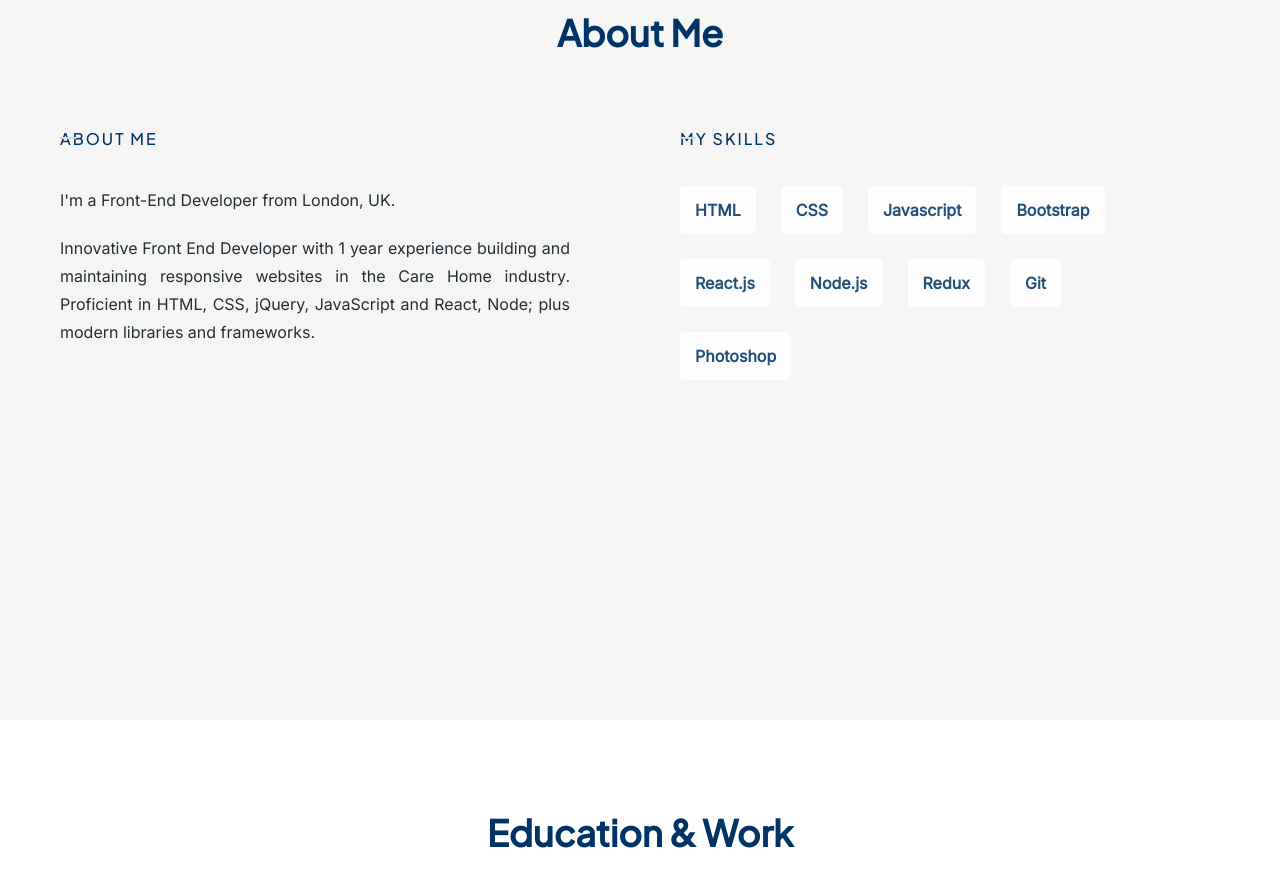
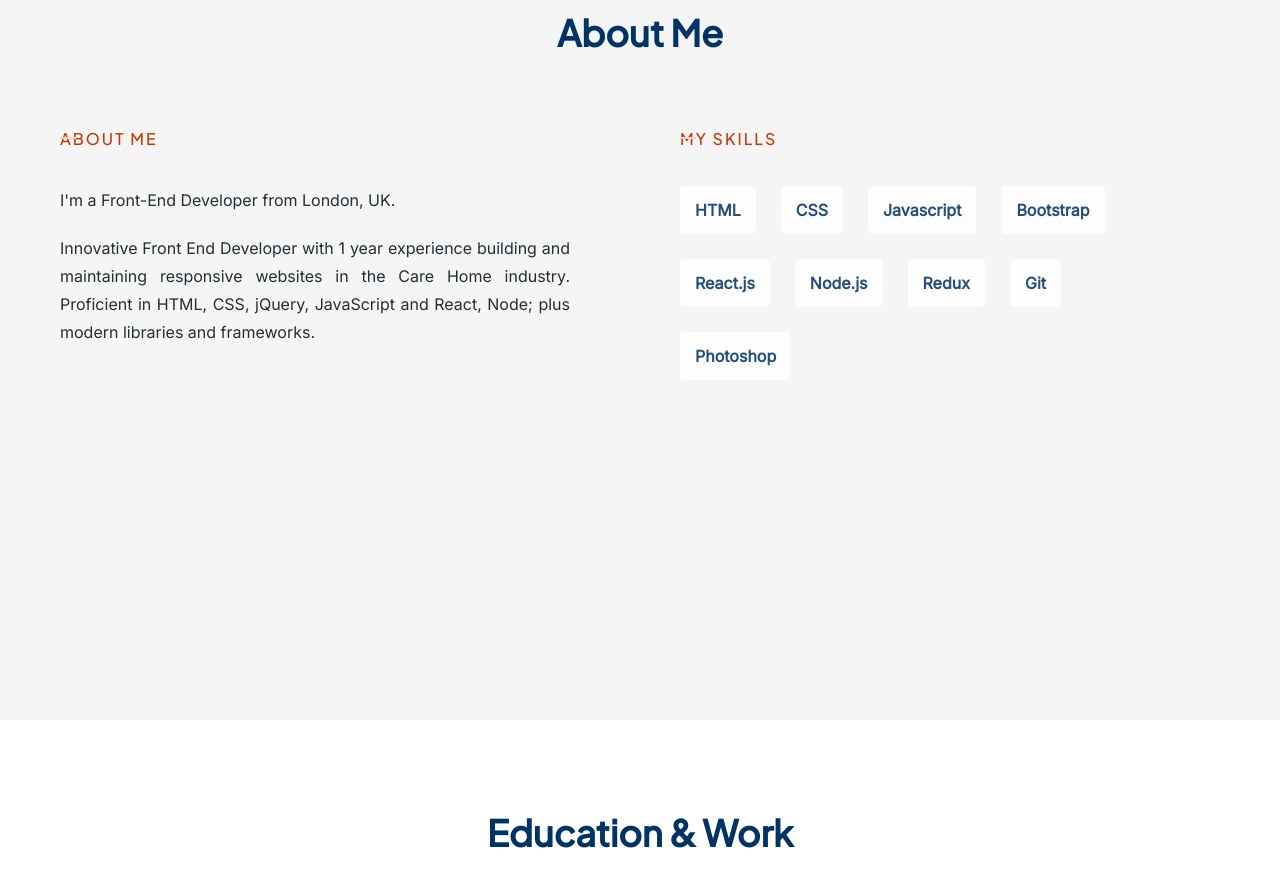
Before and after one commit to agaffar74/my-react-portfolio, a React (Create React App) app: page / in a window 1280 px wide. Shown: the part 880-1767 px from the top of the page. Built offline with nearby package versions, Linux system fonts and the light colour scheme.

Commit message:
Skills and SkillCard.js file with some relevent changes

```diff
--- a/src/components/About/About.module.css
+++ b/src/components/About/About.module.css
@@ -38,7 +38,8 @@
     text-transform: uppercase;
     padding-left: 0px;
     position: relative;
-    color: #003366;
+    color: #cc3300;
+    font-weight: bold;
     display: inline-block;
     font-style: normal;
     font-weight: 500;
@@ -71,9 +72,10 @@
     text-transform: uppercase;
     padding-left: 0px;
     position: relative;
-    color: #003366;
+    color: #cc3300;
+    font-style: bold;
     display: inline-block;
-    font-style: normal;
+    font-weight: normal;
     font-weight: 500;
     font-size: 16px;
     margin-bottom: 35px;
--- a/src/components/About/Skills.js
+++ b/src/components/About/Skills.js
@@ -1,5 +1,7 @@
+//Importing component from react
 import React from "react";
 
+//Importing relevent file
 import styles from "./Skills.module.css";
 
 const Skills = () => {
```
